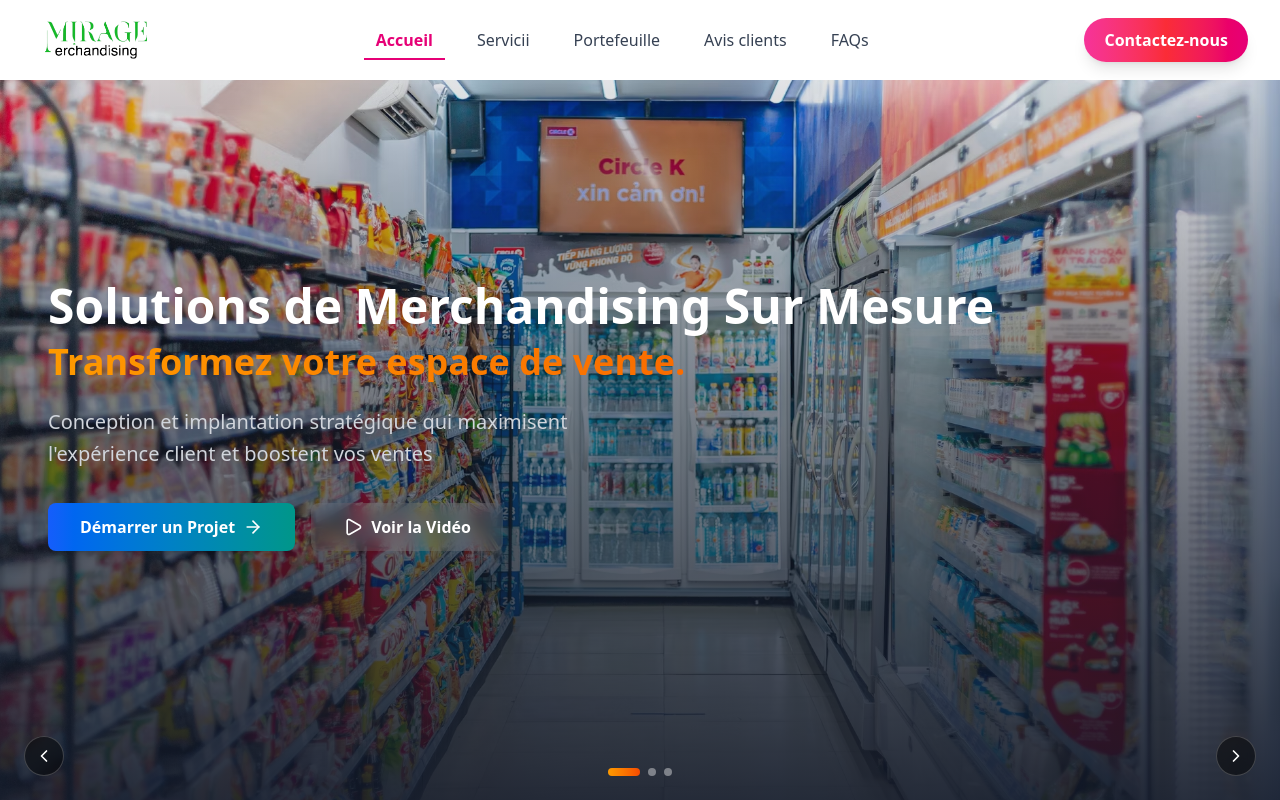
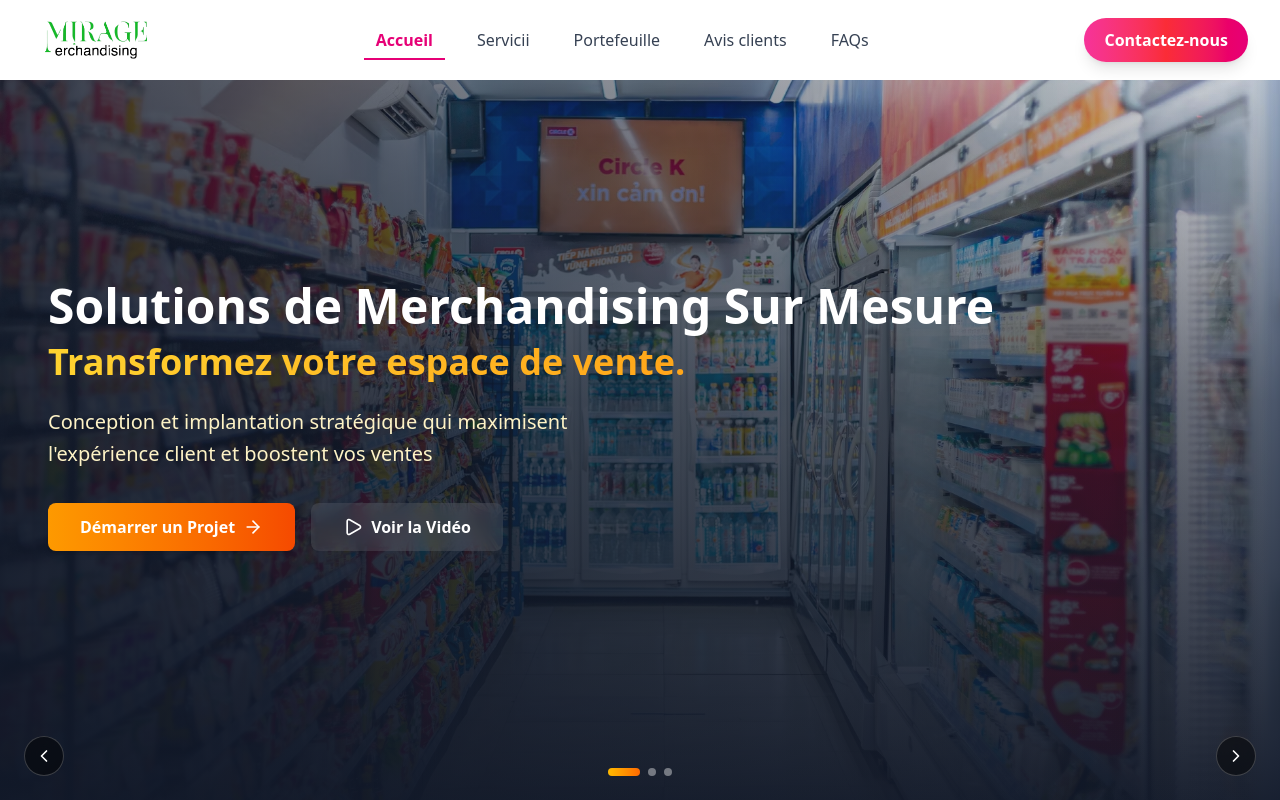
Before and after one commit to NAJEEBKHAN123/Merchandising-client, a React (Vite) app: page / in a window 1280 px wide. Shown: the top 800 px of the page. Built offline with nearby package versions, Linux system fonts and the light colour scheme.

Commit message:
update hero text to make color same like background img

```diff
--- a/src/components/Hero.jsx
+++ b/src/components/Hero.jsx
@@ -19,11 +19,14 @@ const Hero = () => {
   const content = [
     {
       title: "Solutions de Merchandising Sur Mesure",
-    highlight: "Transformez votre espace de vente.",
+      highlight: "Transformez votre espace de vente.",
       description:
         "Conception et implantation stratégique qui maximisent l'expérience client et boostent vos ventes",
-    color: "from-amber-500 to-orange-600",
-    bgColor: "bg-gradient-to-r from-amber-500/10 to-orange-600/10",
+      // Warm professional tones that complement strategic planning imagery
+      color: "from-amber-400 to-orange-500",
+      buttonColor: "from-amber-500 to-orange-600 hover:from-amber-600 hover:to-orange-700",
+      textColor: "text-amber-100",
+      highlightColor: "from-amber-300 to-orange-400",
       image: slide1,
     },
     {
@@ -31,8 +34,11 @@ const Hero = () => {
       highlight: "Excellence Opérationnelle Garantie",
       description:
         "Ouverture réussie avec merchandising optimisé, formation équipe et mise en place clé en main",
-    color: "from-rose-500 to-red-600",
-    bgColor: "bg-gradient-to-r from-rose-500/10 to-red-600/10",
+      // Cool, professional blue tones that complement store launch imagery
+      color: "from-blue-400 to-cyan-500",
+      buttonColor: "from-blue-500 to-cyan-600 hover:from-blue-600 hover:to-cyan-700",
+      textColor: "text-blue-100",
+      highlightColor: "from-blue-300 to-cyan-400",
       image: slide2,
     },
     {
@@ -40,12 +46,14 @@ const Hero = () => {
       highlight: "Augmentez Votre Chiffre d'Affaires",
       description:
         "Assistance stratégique, implantation des produits et signalétique pour convertir davantage de visiteurs.",
-    color: "from-amber-600 to-orange-600",
-    bgColor: "bg-gradient-to-r from-amber-600/10 to-orange-600/10",
+      // Success/growth green tones that complement optimization imagery
+      color: "from-emerald-400 to-green-500",
+      buttonColor: "from-emerald-500 to-green-600 hover:from-emerald-600 hover:to-green-700",
+      textColor: "text-emerald-100",
+      highlightColor: "from-emerald-300 to-green-400",
       image: slide3,
     },
   ];
-
 
   // Auto-rotation avec contrôle pause/play
   useEffect(() => {
@@ -97,8 +105,9 @@ const Hero = () => {
         ))}
       </div>
 
-      {/* Superposition dégradée */}
-      <div className="absolute inset-0 z-1 bg-gradient-to-t from-gray-900/90 via-gray-900/50 to-transparent"></div>
+      {/* Superposition dégradée améliorée */}
+      <div className="absolute inset-0 z-1 bg-gradient-to-t from-gray-900/95 via-gray-900/60 to-transparent"></div>
+      <div className="absolute inset-0 z-1 bg-gradient-to-r from-gray-900/80 to-transparent"></div>
 
       {/* Contenu */}
       <div className="relative z-10 h-full lg:mt-4 flex items-center px-6 lg:px-12">
@@ -122,7 +131,7 @@ const Hero = () => {
                   >
                     <span className="block">{content[activeIndex].title}</span>
                     <motion.span
-                      className={`block text-3xl md:text-4xl lg:text-4xl font-bold bg-clip-text text-transparent bg-gradient-to-r ${content[activeIndex].color} mt-3`}
+                      className={`block text-3xl md:text-4xl lg:text-4xl font-bold bg-clip-text text-transparent bg-gradient-to-r ${content[activeIndex].highlightColor} mt-3`}
                       initial={{ opacity: 0 }}
                       animate={{ opacity: 1 }}
                       transition={{ delay: 0.4, duration: 0.7 }}
@@ -132,7 +141,7 @@ const Hero = () => {
                   </motion.h1>
 
                   <motion.p
-                    className="text-lg md:text-xl text-gray-300 mb-8 max-w-xl leading-relaxed"
+                    className={`text-lg md:text-xl ${content[activeIndex].textColor} mb-8 max-w-xl leading-relaxed`}
                     initial={{ opacity: 0 }}
                     animate={{ opacity: 1 }}
                     transition={{ delay: 0.6, duration: 0.7 }}
@@ -150,7 +159,7 @@ const Hero = () => {
                     <motion.button
                       whileHover={{ scale: 1.05 }}
                       whileTap={{ scale: 0.95 }}
-                      className="px-8 py-3 w-full bg-gradient-to-r  from-blue-600 to-teal-600 text-white font-semibold cursor-pointer rounded-lg hover:shadow-xl transition-all duration-300 shadow-md flex items-center justify-center sm:justify-start"
+                      className={`px-8 py-3 w-full bg-gradient-to-r ${content[activeIndex].buttonColor} text-white font-semibold cursor-pointer rounded-lg hover:shadow-xl transition-all duration-300 shadow-md flex items-center justify-center sm:justify-start`}
                     >
                         Démarrer un Projet
                        <ArrowRight className="ml-2 w-5 h-5" />
@@ -175,7 +184,7 @@ const Hero = () => {
       {/* Flèches de navigation */}
       <motion.button
         onClick={prevSlide}
-        className="absolute  left-6 bottom-6 z-20 w-10 h-10 rounded-full bg-black/50 backdrop-blur-sm border border-white/20 flex items-center justify-center text-white hover:bg-white/20 transition-all duration-300"
+        className="absolute left-6 bottom-6 z-20 w-10 h-10 rounded-full bg-black/50 backdrop-blur-sm border border-white/20 flex items-center justify-center text-white hover:bg-white/20 transition-all duration-300"
         whileHover={{ scale: 1.1 }}
         whileTap={{ scale: 0.9 }}
         initial={{ opacity: 0 }}
```
Lines whose indentation alone changed are shown as unchanged.
